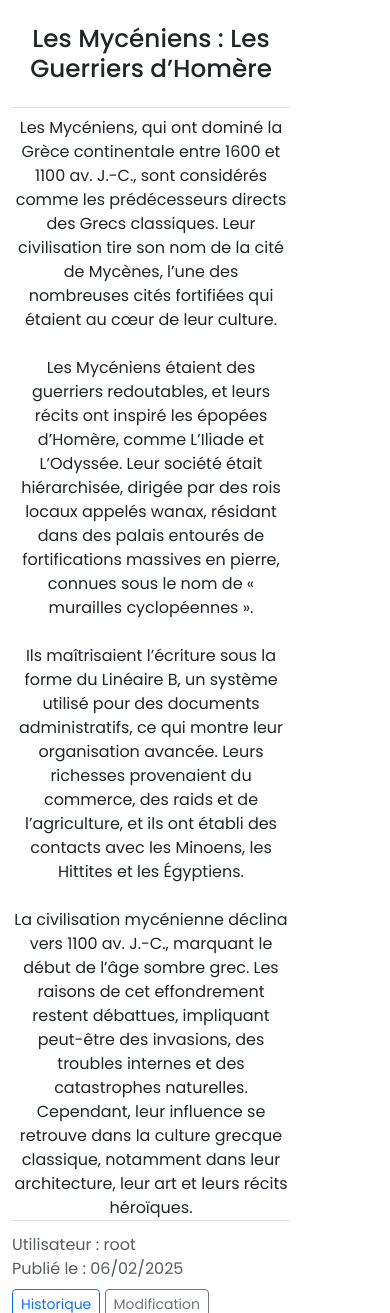
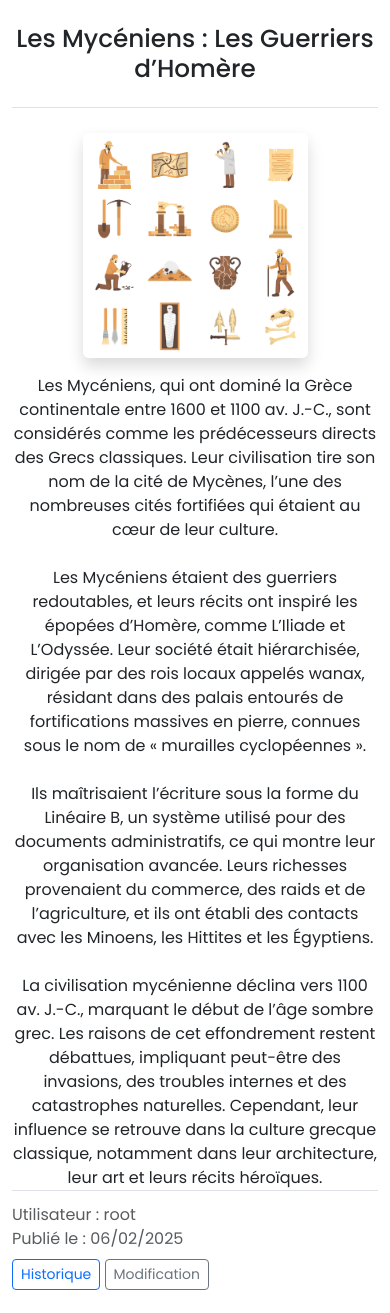
Before and after one commit to TolMen/SIOP1_Wiki, a PHP site: page /templateArt.php?articleID=10 in a window 390 px wide. Shown: the part 56-1369 px from the top of the page. Run offline with PHP 8.4, Linux system fonts and the light colour scheme; data comes from the database, SQL or seed files in the repository; data that the repository does not hold is empty; a stand-in replaces the project's code that opens the database connection; some libraries are stand-ins or nearby versions.

Commit message:
CSS image mobile

```diff
--- a/src/control/ArtControl/postArt.php
+++ b/src/control/ArtControl/postArt.php
@@ -43,32 +43,33 @@ foreach ($articles as $article) {
 ?>
     <div class="container mt-4">
         <div class="row">
-            <!-- Colonne gauche : Article -->
-            <div class="col-md-8" style="padding-right: 100px;">
+            <div class="col-md-8 article-container">
                 <h2 class="title font-weight-bold border-bottom pb-4 text-center"> <?= htmlspecialchars($article['title']); ?> </h2>
+
+                <!-- Image pour la vue mobile -->
+                <div class="text-center d-block d-md-none">
+                    <img src="<?= htmlspecialchars($imageUrl) ?>" alt="Image de l'article" class="img-fluid rounded shadow mx-auto d-block mb-3" style="height: 225px; margin: 25px 0">
+                </div>
 
                 <div class="text text-center"> <?= nl2br($article['content']); ?> </div>
 
-                <!-- Signature en bas -->
                 <div class="text-muted border-top pt-1">
                     <p class="mb-0 mt-2">Utilisateur : <?= htmlspecialchars($userArticles['username'] ?? 'Inconnu'); ?></p>
                     <p class="mb-0">Publié le : <?= date("d/m/Y", strtotime($dateToShow)); ?></p>
                 </div>
 
-                <!-- Liens pour l'historique et la modification -->
                 <div class="mt-2">
                     <a href="templateArtV.php?articleVID=<?php echo $postArtId; ?>" class="btn btn-outline-primary btn-sm">Historique</a>
                     <a href="updateArt.php?articleID=<?php echo $postArtId; ?>" class="btn btn-outline-secondary btn-sm">Modification</a>
                 </div>
             </div>
 
-            <!-- Colonne droite : Image qui suit le scroll -->
+            <!-- Image pour la vue desktop -->
             <div class="col-md-4 d-flex justify-content-center d-none d-md-block">
                 <div class="sticky-top" style="top: 175px; height: 450px;">
                     <img src="<?= htmlspecialchars($imageUrl) ?>" alt="Image de l'article" class="img-fluid rounded shadow mx-auto d-block">
                 </div>
             </div>
-
         </div>
     </div>
 <?php
--- a/templateArt.php
+++ b/templateArt.php
@@ -16,6 +16,17 @@ ob_end_clean();
 <head>
     <!-- Inclusion des balise meta -->
     <?php include 'src/component/head.php'; ?>
+    <style>
+        @media screen and (min-width: 768px) {
+            .article-container {
+                padding-right: 100px;
+            }
+
+            .img-mobile {
+                height: 225px;
+            }
+        }
+    </style>
 
     <title>
         Article :
```
